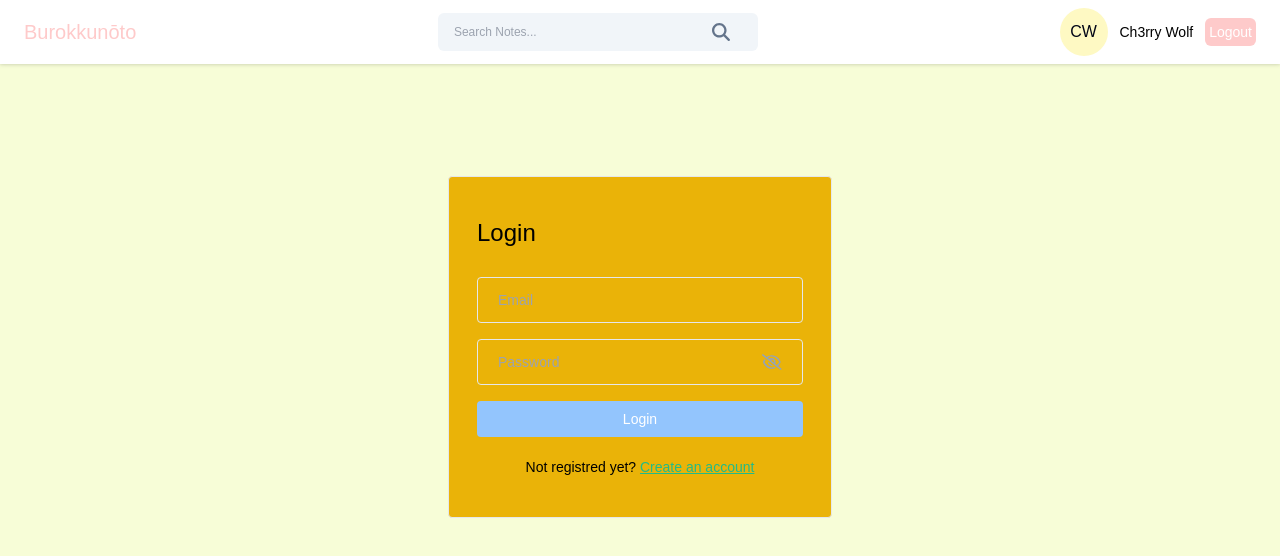
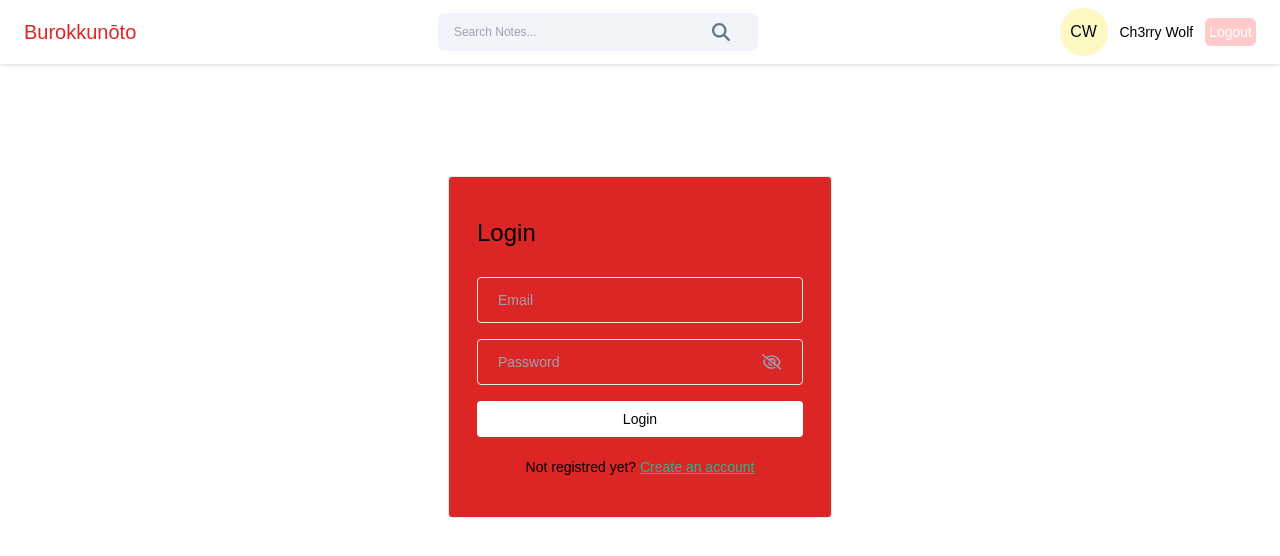
Before and after one commit to ch3rrywolf/Burokkunoto, a React (Vite) app in the folder frontend/: page /login in a window 1280 px wide. Shown: the top 556 px of the page. Built offline with nearby package versions, Linux system fonts and the light colour scheme.

Commit message:
frontend

```diff
--- a/frontend/src/components/NavBar.jsx
+++ b/frontend/src/components/NavBar.jsx
@@ -21,8 +21,8 @@ const NavBar = () => {
   return (
     <div className="bg-white flex items-center justify-between px-6 py-2 drop-shadow">
       <h2 className="text-xl font-medium text-black">
-        <span className="text-red-200">Burokkun</span>
-        <span className="text-red-200">ōto</span>
+        <span className="text-red-600">Burokkun</span>
+        <span className="text-red-600">ōto</span>
       </h2>
 
       <SearchBar
--- a/frontend/src/index.css
+++ b/frontend/src/index.css
@@ -8,7 +8,7 @@
     }
 
     body {
-        background-color: rgb(247, 253, 215);
+        background-color: rgb(255, 255, 255);
         overflow-x: hidden;
     }
 }
@@ -20,11 +20,11 @@
     }
 
     .btn-primary {
-        @apply w-full text-sm bg-blue-300 text-white p-2 rounded my-1 hover:bg-blue-700;
+        @apply w-full text-sm bg-white text-black p-2 rounded my-1 hover:bg-red-600;
     }
 
     .icon-btn {
-        @apply text-xl text-slate-300 cursor-pointer hover:text-blue-300;
+        @apply text-xl text-slate-300 cursor-pointer hover:text-black;
     }
 
     .input-label {
--- a/frontend/src/pages/Login/Login.jsx
+++ b/frontend/src/pages/Login/Login.jsx
@@ -29,7 +29,7 @@ const Login = () => {
 
   return (
     <div className="flex items-center justify-center mt-28">
-      <div className="w-96 border rounded bg-yellow-500 px-7 py-10">
+      <div className="w-96 border rounded bg-red-600 px-7 py-10">
         <form onSubmit={handleLogin}>
           <h4 className="text-2xl mb-7">Login</h4>
           <input
--- a/frontend/src/pages/Signup/Signup.jsx
+++ b/frontend/src/pages/Signup/Signup.jsx
@@ -35,7 +35,7 @@ const Signup = () => {
 
   return (
     <div className="flex items-center justify-center mt-28">
-      <div className="w-96 border rounded bg-yellow-500 px-7 py-10">
+      <div className="w-96 border rounded bg-red-600 px-7 py-10">
         <form onSubmit={handleSignUp}>
           <h4 className="text-2xl mb-7">Sign Up</h4>
           <input
```
